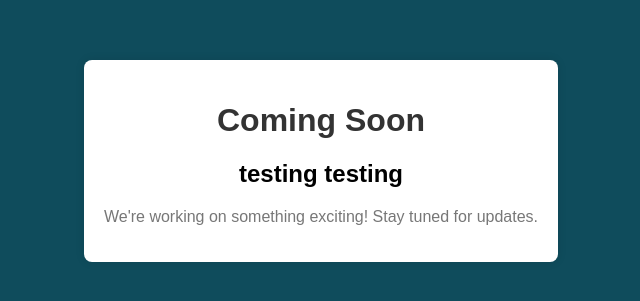
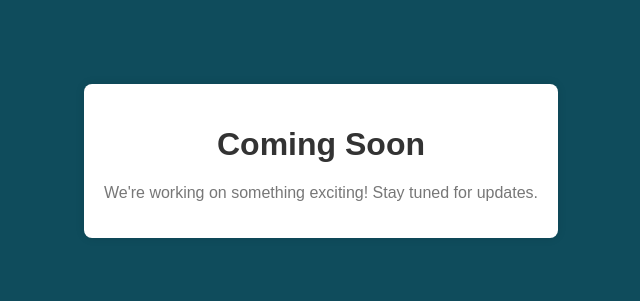
Before and after one commit to Jeff-livers/adventure-website, a plain HTML site: page index.html in a window 1280 px wide. Shown: the part 239-540 px from the top of the page, without its empty margins (319-959 px from the left). Drawn offline with Linux system fonts and the light colour scheme.

Commit message:
testing new feature branch

```diff
--- a/index.html
+++ b/index.html
@@ -4,11 +4,10 @@
     <meta charset="UTF-8">
     <meta name="viewport" content="width=device-width, initial-scale=1.0">
     <link rel="stylesheet" href="styles.css">
-    <title>Coming Soon</title>
+    <title>Jeff's Adventures</title>
 </head>
 <body>
     <div class="container">
         <h1>Coming Soon</h1>
-        <h2>testing testing</h2>
         <p>We're working on something exciting! Stay tuned for updates.</p>
     </div>
```
